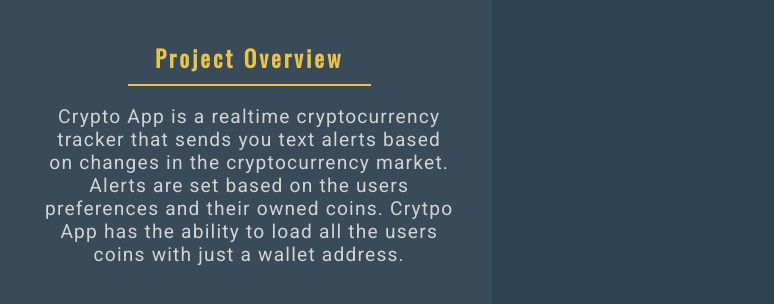
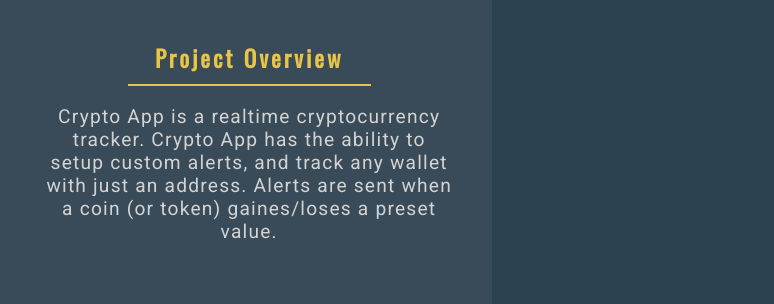
Before and after one commit to taibayard/portfolio, a plain HTML site: page index.html in a window 1280 px wide. Shown: the part 904-1208 px from the top of the page, 506-1280 px from the left. Drawn offline with nearby package versions, Linux system fonts and the light colour scheme; grey boxes are pictures that could not be loaded.

Commit message:
Adjusted crypto app overview

```diff
--- a/index.html
+++ b/index.html
@@ -60,7 +60,7 @@
                 <div class="highlight-summary-wrapper">
                     <h2 class="highlight-summary-label">Project Overview</h2>
                     <p class="highlight-summary-text">
-                            Crypto App is a realtime cryptocurrency tracker that sends you text alerts based on changes in the cryptocurrency market. Alerts are set based on the users preferences and their owned coins. Crytpo App has the ability to load all the users coins with just a wallet address.
+                            Crypto App is a realtime cryptocurrency tracker. Crypto App has the ability to setup custom alerts, and track any wallet with just an address. Alerts are sent when a coin (or token) gaines/loses a preset value.
                     </p>
                 </div>
                 <ul class="highlight-links-wrapper">
```
